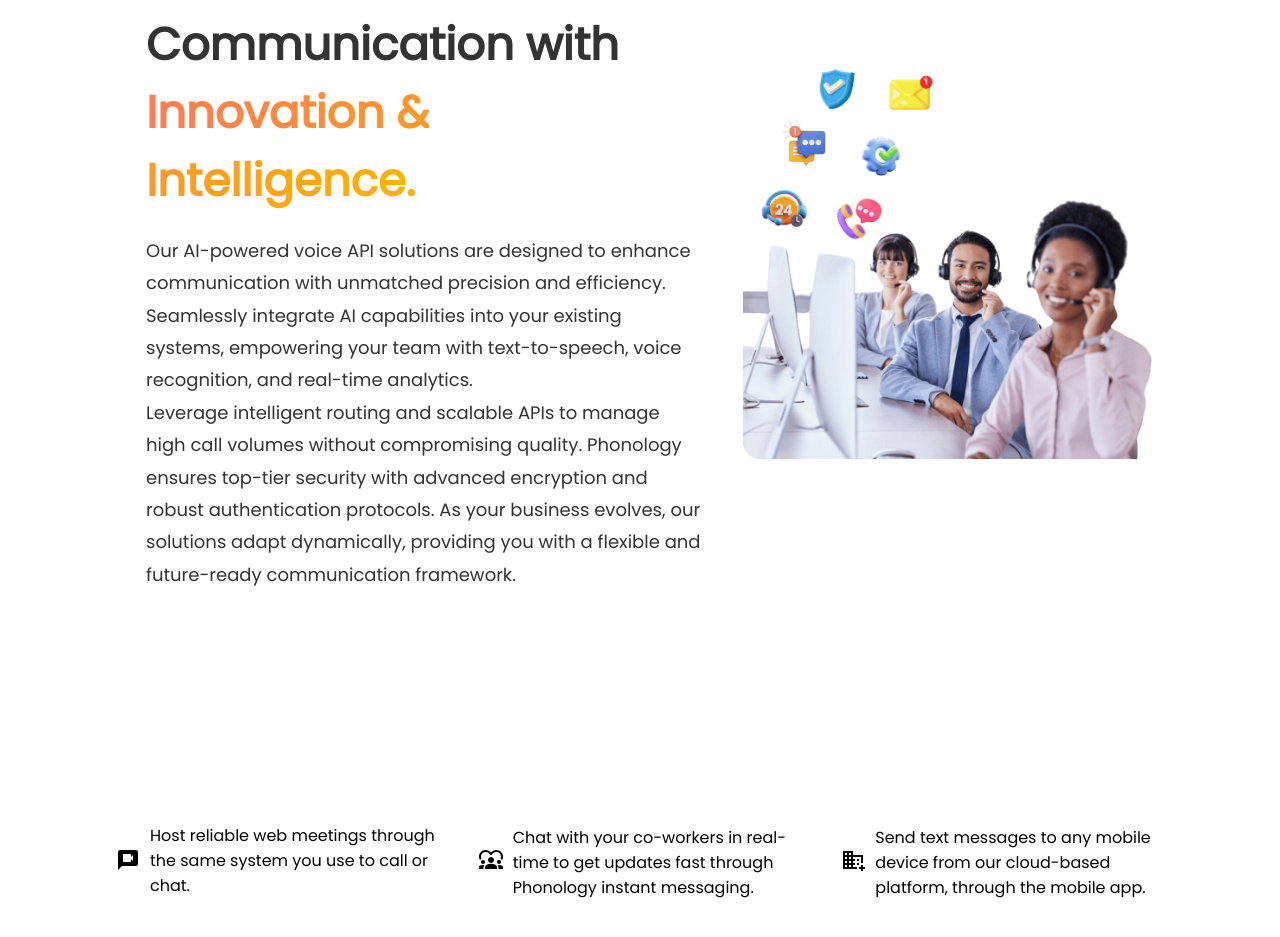
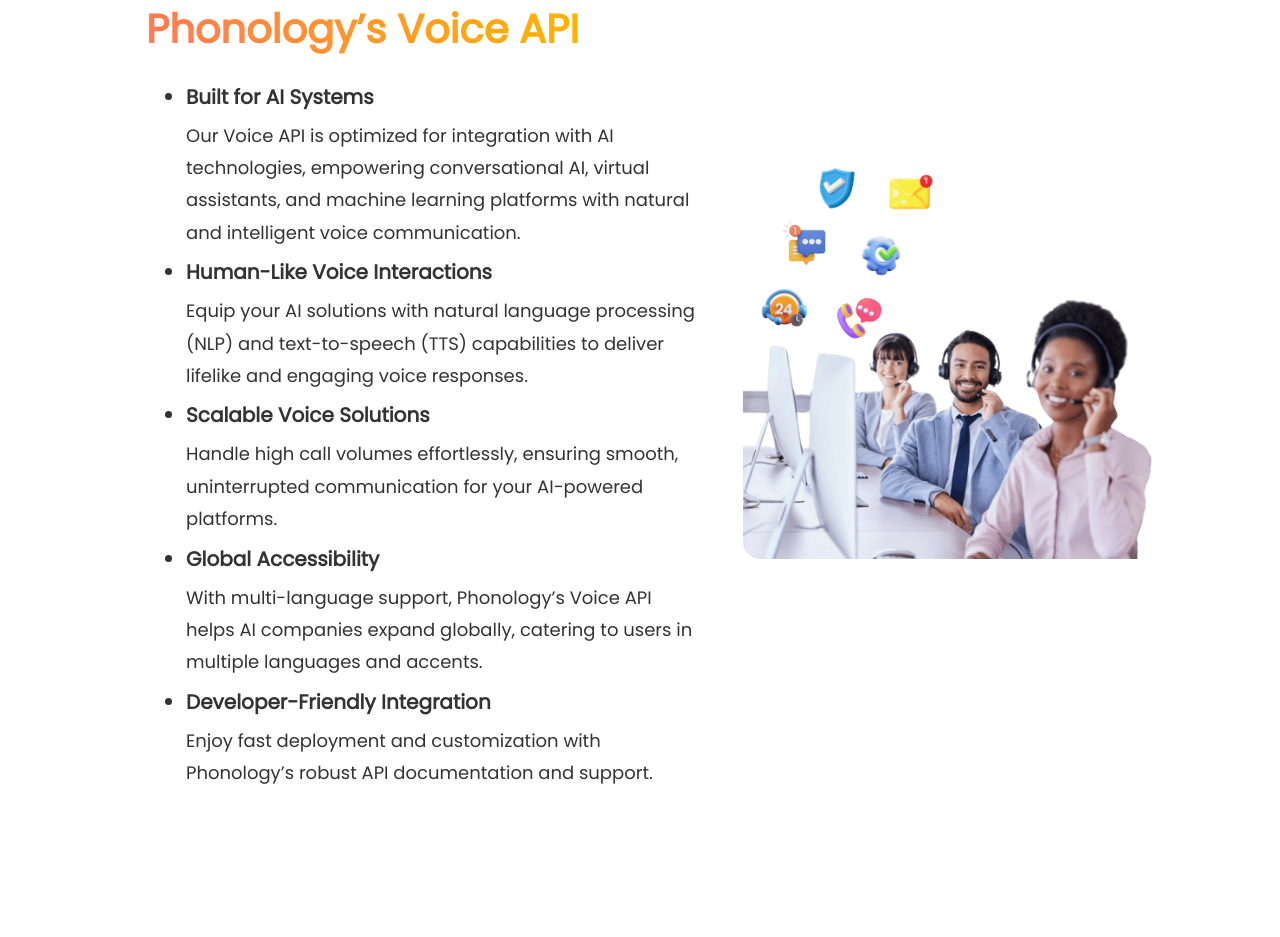
Before and after one commit to phonology24/phono-next, a Next.js app: page /ai-voice-api in a window 1280 px wide. Shown: the part 1080-2017 px from the top of the page. Built offline with nearby package versions, Linux system fonts and the light colour scheme.

Commit message:
contnent

```diff
--- a/components/AIVoice/AIVoiceSubHeading.jsx
+++ b/components/AIVoice/AIVoiceSubHeading.jsx
@@ -8,15 +8,42 @@
     <div className="aiVoiceApiContainer">
       <div className="aiVoiceApiText">
         <h2 className="aiVoiceApih2">
-          Transform Communication with <br></br>{" "}
-          <span className="ltr-gradient">Innovation & Intelligence.</span>
+          Why AI Companies Choose
+          <br></br>{" "}
+          <span className="ltr-gradient">Phonology’s Voice API</span>
         </h2>
         <p className="aiVoiceApiP">
-          Our AI-powered voice API solutions are designed to enhance communication with unmatched precision and efficiency.
-          Seamlessly integrate AI capabilities into your existing systems, empowering your team with text-to-speech, voice recognition, and real-time analytics.
-          <br></br>{" "}
-          Leverage intelligent routing and scalable APIs to manage high call volumes without compromising quality. Phonology ensures top-tier security with advanced encryption and robust authentication protocols.
-          As your business evolves, our solutions adapt dynamically, providing you with a flexible and future-ready communication framework.
+          <ul >
+            <li className="voice-li">
+              Built for AI Systems
+            </li>
+            <p className="voicep">
+              Our Voice API is optimized for integration with AI technologies, empowering conversational AI, virtual assistants, and machine learning platforms with natural and intelligent voice communication.
+            </p>
+            <li className="voice-li">
+              Human-Like Voice Interactions
+            </li>
+            <p className="voicep">
+              Equip your AI solutions with natural language processing (NLP) and text-to-speech (TTS) capabilities to deliver lifelike and engaging voice responses.
+            </p>
+            <li className="voice-li">
+              Scalable Voice Solutions
+            </li>
+            <p className="voicep">
+              Handle high call volumes effortlessly, ensuring smooth, uninterrupted communication for your AI-powered platforms.
+            </p>
+            <li className="voice-li">
+              Global Accessibility
+            </li>
+            <p className="voicep">
+              With multi-language support, Phonology’s Voice API helps AI companies expand globally, catering to users in multiple languages and accents.
+            </p>
+            <li className="voice-li">
+              Developer-Friendly Integration
+            </li>
+            <p className="voicep">
+              Enjoy fast deployment and customization with Phonology’s robust API documentation and support.                  </p>
+          </ul>
         </p>
       </div>
       <div className="aiVoiceApiImage">
--- a/styles/aivoiceapi.css
+++ b/styles/aivoiceapi.css
@@ -113,7 +113,7 @@
 
   /* Heading styles */
   .aiVoiceApih2 {
-    font-size: 45px;
+    font-size: 40px;
     font-weight: 900;
     margin-bottom: 20px;
     animation: aiVoiceApi-heading 1s ease-in-out;
@@ -137,6 +137,7 @@
     -webkit-text-fill-color: transparent;
     font-weight: 900;
   }
+
 
   /* Paragraph text styles */
   .aiVoiceApiP {
@@ -205,3 +206,14 @@
       font-size: 16px;
     }
   }
+
+
+.voice-li{
+    font-size: 20px;
+    font-weight: 800;
+    margin: 0px auto;
+  }
+  .voicep{
+
+    margin: 5px auto;
+  }
```
